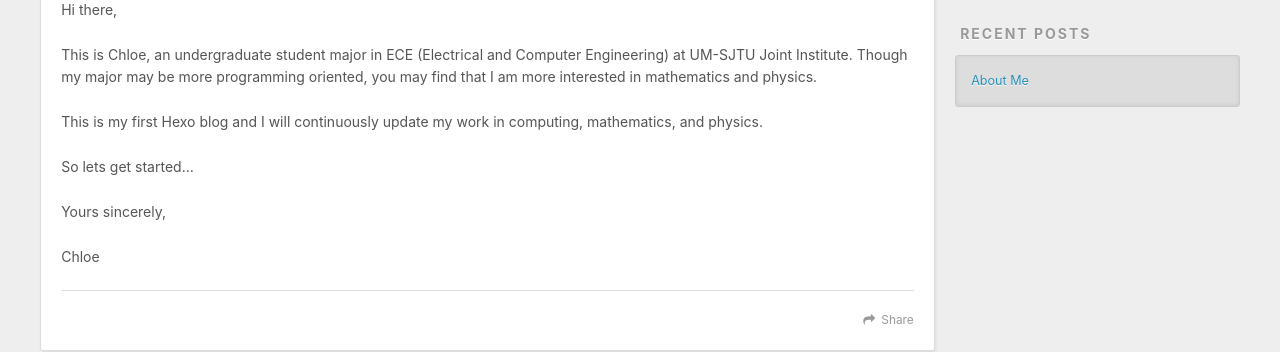
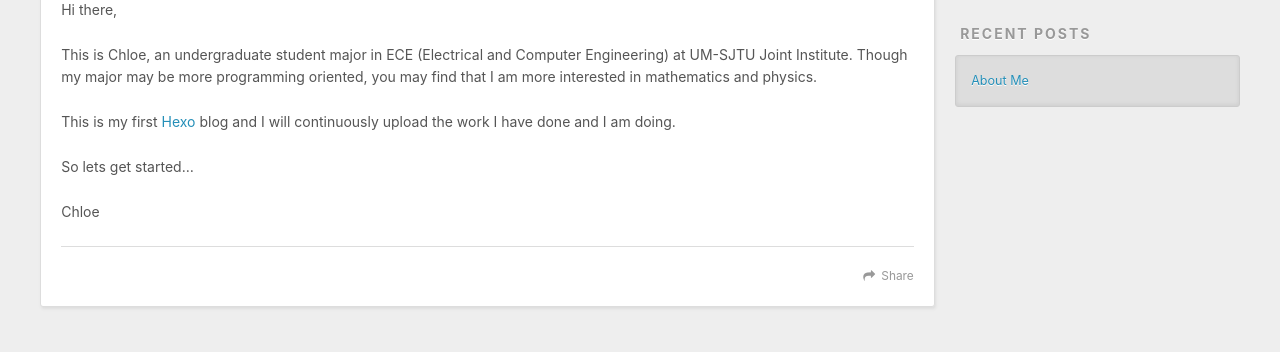
Before and after one commit to Chloehz/Chloehz.github.io, a plain HTML site: page 2022/12/22/About-Me/index.html in a window 1280 px wide. Shown: the part 454-806 px from the top of the page. Drawn offline with nearby package versions, Linux system fonts and the light colour scheme.

Commit message:
Site updated: 2022-12-22 15:20:39

```diff
--- a/2022/12/22/About-Me/index.html
+++ b/2022/12/22/About-Me/index.html
@@ -15,7 +15,7 @@
 <meta property="og:description" content="Hi there, This is Chloe, an undergraduate student major in ECE (Electrical and Computer Engineering) at UM-SJTU Joint Institute. Though my major may be more programming oriented, you may find that I a">
 <meta property="og:locale" content="en_US">
 <meta property="article:published_time" content="2022-12-22T06:53:03.000Z">
-<meta property="article:modified_time" content="2022-12-22T07:13:37.024Z">
+<meta property="article:modified_time" content="2022-12-22T07:20:15.523Z">
 <meta property="article:author" content="John Doe">
 <meta name="twitter:card" content="summary">
 
@@ -90,9 +90,8 @@
 
         <p>Hi there,</p>
 <p>This is Chloe, an undergraduate student major in ECE (Electrical and Computer Engineering) at UM-SJTU Joint Institute. Though my major may be more programming oriented, you may find that I am more interested in mathematics and physics.</p>
-<p>This is my first Hexo blog and I will continuously update my work in computing, mathematics, and physics.</p>
+<p>This is my first <a href="hexo.io">Hexo</a> blog and I will continuously upload the work I have done and I am doing.</p>
 <p>So lets get started…</p>
-<p>Yours sincerely,</p>
 <p>Chloe</p>
 
 
```
Also changed, not shown: index.html (+1 -2 lines).
